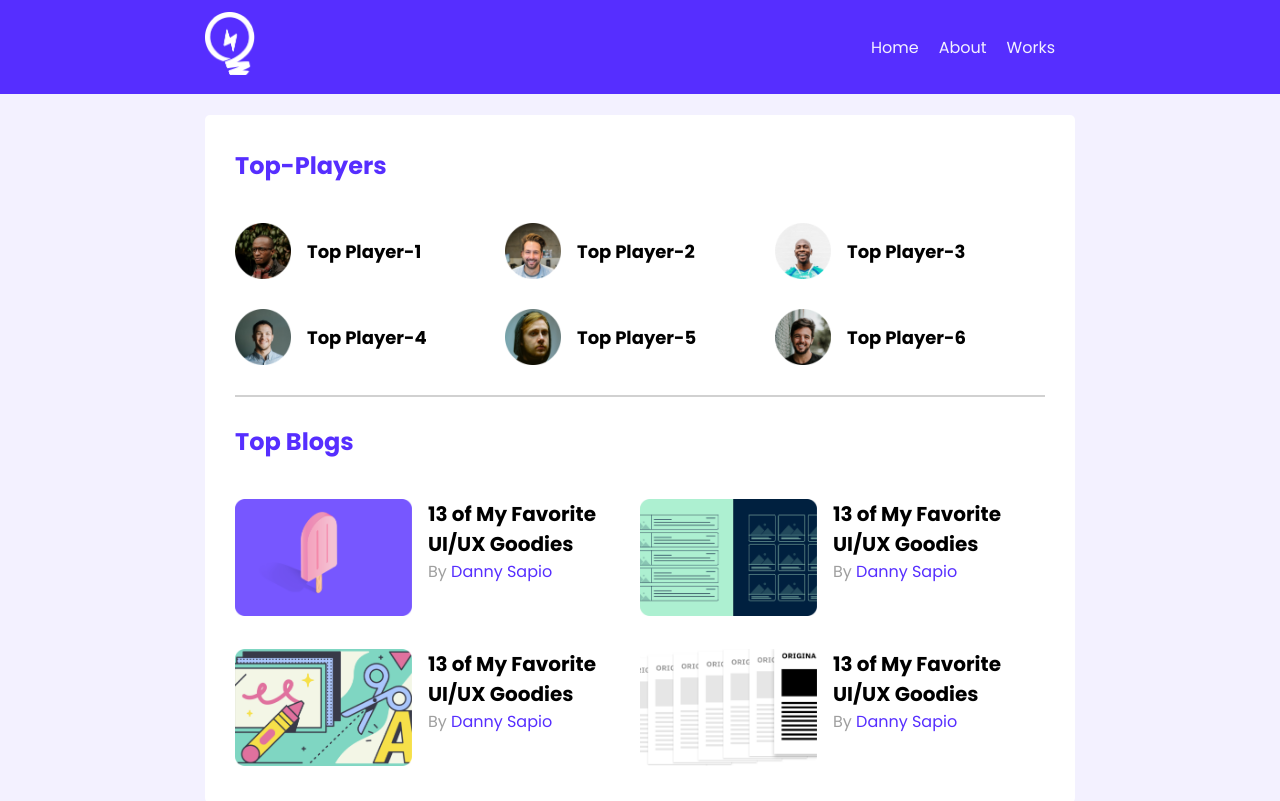
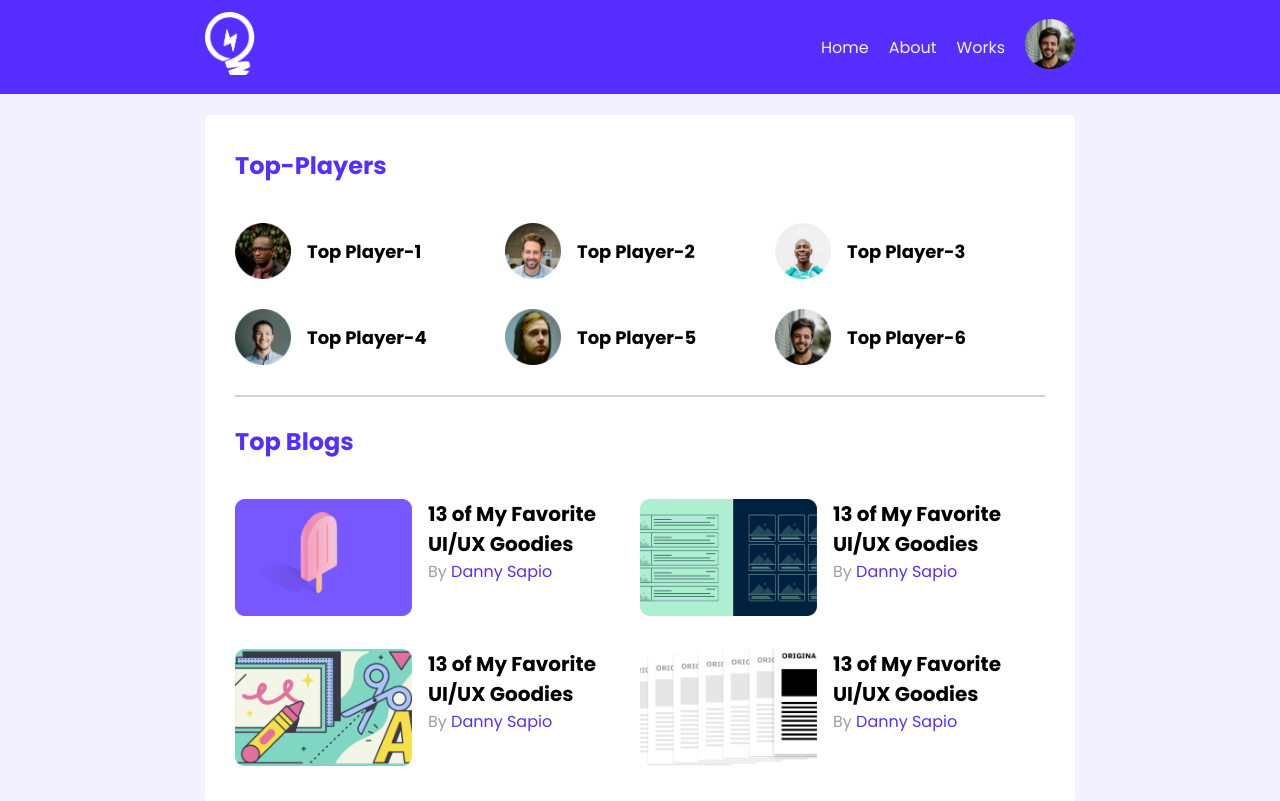
Before and after one commit to parulakhter/leader-board-css3, a plain HTML site: page index.html in a window 1280 px wide. Shown: the top 801 px of the page. Drawn offline with Linux system fonts and the light colour scheme.

Commit message:
complete responsive website

```diff
--- a/index.html
+++ b/index.html
@@ -25,7 +25,7 @@
                     <li><a href="">Home</a>
                     <li><a href="">About</a></li>
                     <li><a href="">Works</a></li>
-                    <li><img src="images/players/Ellipse-4.png" alt="">
+                    <li><img src="images/players/player-6.png" alt="">
                     </li>
                 </ul>
             </div>
```
